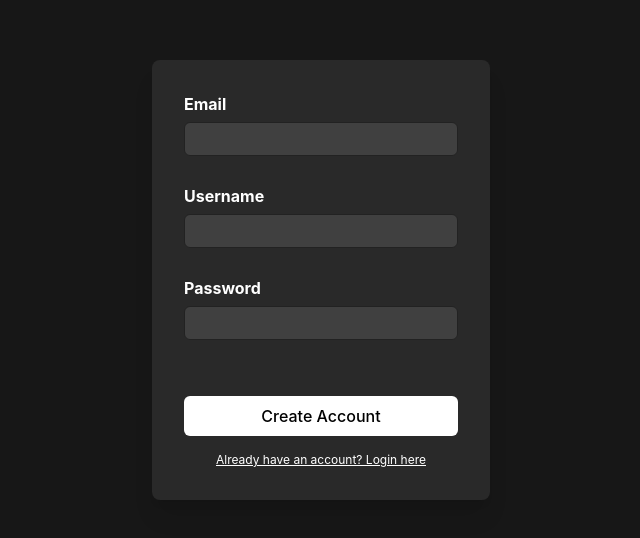
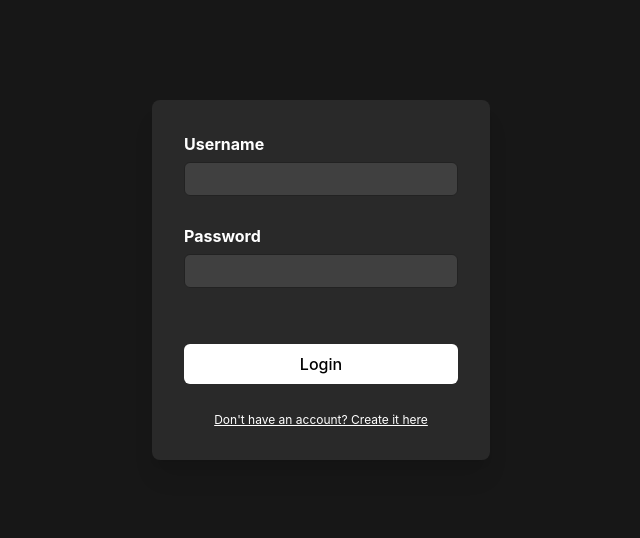
Before and after one commit to sbstnrmrz/react-test, a React (Create React App) app: page / in a window 1280 px wide. Shown: the part 120-658 px from the top of the page, without its empty margins (319-959 px from the left). Built offline with nearby package versions, Linux system fonts and the light colour scheme.

Commit message:
username and password validations in login component

```diff
--- a/db.json
+++ b/db.json
@@ -1,4 +1,11 @@
 {
   "users": [
+    {
+      "id": "7f24",
+      "name": "skibidi25",
+      "email": "asd@as.com",
+      "password": "12345",
+      "createdAt": "2025-08-28T15:53:58.266Z"
+    }
   ]
 }
--- a/src/App.css
+++ b/src/App.css
@@ -44,4 +44,9 @@
 }
 
 .button-style {
-  @apply cursor-pointer flex text-base items-center justify-center font-medium rounded-[6px] bg-white text-black px-4 py-2 hover:bg-white/90}
+  @apply cursor-pointer flex text-base items-center justify-center font-medium rounded-[6px] bg-white text-black px-4 py-2 hover:bg-white/90
+}
+
+.error-msg {
+  @apply text-center text-base text-red-300
+}
--- a/src/api/users.ts
+++ b/src/api/users.ts
@@ -11,19 +11,19 @@ export const createUser = async(user: User) => {
 
 }
 
-export const getUser = async(username: string) => {
-  let data;
+export const getUser = async(username: string): Promise<User> => {
   try {
     const res = await fetch(`${api_url}/users?name=${username}`);
-    data = await res.json();
+    const data = (await res.json())[0];
+    console.log(`fetched user:`);
+    console.log(data);
+    return data;
   } catch (error) {
     throw `error fetching user: ${username}. Error: ${error}`;
   }
-
-  return JSON.parse(data);
 }
 
-export const getUsers = async() => {
+export const getUsers = async(): Promise<User[]> => {
   let data;
   try {
     const res = await fetch(`${api_url}/users`);
@@ -32,8 +32,7 @@ export const getUsers = async() => {
     throw `error fetching users. Error: ${error}`;
   }
 
-
-  return JSON.parse(data);
+  return data;
 }
 
 export const checkUserExists = async(username: string) => {
@@ -43,13 +42,13 @@ export const checkUserExists = async(username: string) => {
     const exists = data.some((user: any) => user.name === username);
     if (exists) {
       console.log('user:', username,'already exists!');
-      return true;
     }
+    console.log('user:', username,'doesnt exists!');
+    return exists;
+
   } catch (error) {
     throw `error checking if user: ${username} exists. Error: ${error}`;
   }
-
-  return false;
 }
 
 export const checkEmailExists = async(email: string) => {
@@ -59,11 +58,41 @@ export const checkEmailExists = async(email: string) => {
     const exists = data.some((user: User) => user.email === email);
     if (exists) {
       console.log('email:', email,'already exists!');
-      return true;
     }
+    return exists;
+
   } catch (error) {
     throw `error checking if email: ${email} exists. Error: ${error}`;
   }
+}
 
-  return false;
+export const checkPasswordMatch = async(username: string, _password: string): Promise<boolean> => {
+  try {
+    // maybe this is redundant
+//  const userExists = await checkUserExists(username);
+//  if (!userExists) {
+//    console.log('user for check password doesnt exists!');
+//    return false;
+//  }
+
+    console.warn(`trying to get user c=for comparing: ${username}`);
+
+    const user = await getUser(username);
+    console.log('user for password:');
+    console.log(user);
+
+
+    console.warn(`savedpass: ${user.password}, inputpass: ${_password}`);
+
+    const match = _password === user.password;
+    if (match) {
+      console.log(`password match`);
+      return true;
+    }
+    console.log(`password doesnt match`);
+    return false;
+
+  } catch (error) {
+    throw `error checking password match. Error: ${error}`;
+  }
 }
--- a/src/components/LoginAccountForm.tsx
+++ b/src/components/LoginAccountForm.tsx
@@ -1,7 +1,64 @@
+import { useState } from "react";
+import { SubmitHandler, useForm } from "react-hook-form";
+import * as Users from '../api/users'
+
+type Inputs = {
+  username: string,
+  password: string,
+};
+
 export const LoginAccountForm = () => {
+  const {register, handleSubmit, formState: {errors}} = useForm<Inputs>()
+  const [data, setData] = useState('');
+
+  const onSubmit: SubmitHandler<Inputs> = async(data) => {
+    setData(JSON.stringify(data));
+    console.log(data);
+
+    const checkUserExists = await Users.checkUserExists(data.username);
+    if (!checkUserExists) return;
+
+    const passwordMatch = await Users.checkPasswordMatch(data.username, data.password);
+    if (!passwordMatch) return;
+
+    console.log(`login with user: ${data.username} successful!`);
+  }
+
   return (
-    <div>
+    <form onSubmit={handleSubmit(onSubmit)} className="flex flex-col gap-7 p-8 bg-[#292929] shadow-xl rounded-[8px]">
+      <div>
+        <span className="block text-base font-bold">Username</span>
+        <input className="input-style" type="text"
+          {...register("username", {
+            required: 'Username is required',
+            pattern: {
+              value: /^\S*$/,
+              message: 'Invalid username',
+            },
+          })
+          }
+        />
 
-    </div>
+      </div>
+      <div>
+        <span className="block text-base font-bold">Password</span>
+        <input className="input-style" type="password"
+          {...register("password", {required: 'password is required'})}
+        />
+      </div>
+      <div>
+        {errors.username &&
+          <p className="error-msg">{errors.username?.message}</p>
+        }
+        {errors.password &&
+          <p className="error-msg">{errors.password?.message}</p>
+        }
+      </div>
+      {data &&
+        <pre className="text-xs">{data}</pre>
+      }
+      <button className="button-style">Login</button>
+      <a href='#' className="underline flex justify-center text-xs">Don't have an account? Create it here</a>
+    </form>
   )
 }
--- a/src/output.css
+++ b/src/output.css
@@ -173,9 +173,6 @@
   .mt-4 {
     margin-top: calc(var(--spacing) * 4);
   }
-  .mt-8 {
-    margin-top: calc(var(--spacing) * 8);
-  }
   .block {
     display: block;
   }
@@ -292,6 +289,12 @@
     }
   }
 }
+.error-msg {
+  text-align: center;
+  font-size: var(--text-base);
+  line-height: var(--tw-leading, var(--text-base--line-height));
+  color: var(--color-red-300);
+}
 @property --tw-font-weight {
   syntax: "*";
   inherits: false;
--- a/src/pages/LoginPage.tsx
+++ b/src/pages/LoginPage.tsx
@@ -1,101 +1,14 @@
 import { useState } from "react";
 import { SubmitHandler, useForm } from "react-hook-form"
 import * as Users from '../api/users'
-
-type Inputs = {
-  email: string,
-  username: string,
-  password: string,
-};
+import { CreateAccountForm } from "../components/CreateAccountForm";
+import { LoginAccountForm } from "../components/LoginAccountForm";
 
 export const LoginPage = () => {
-  const {register, handleSubmit, formState: {errors}} = useForm<Inputs>()
-  const [data, setData] = useState('');
-  const onSubmit: SubmitHandler<Inputs> = async(data) => {
-    setData(JSON.stringify(data));
-    console.log(data);
-
-    const checkUserExists = await Users.checkUserExists(data.username);
-    if (checkUserExists) return;
-
-    const checkEmailExists = await Users.checkEmailExists(data.email);
-    if (checkEmailExists) return;
-
-    const user: Users.User = {
-      name: data.username,
-      email: data.email,
-      password: data.password,
-      createdAt: new Date()
-    };
-
-    const res = await fetch('http://localhost:3333/users', {
-      method: 'POST',
-      headers: {
-        'Content-Type': "application/json"
-      },
-      body: JSON.stringify(user)
-    });
-    const resData = await res.json();
-    console.log('res status:', res.statusText);
-
-    console.log(resData);
-  }
 
   return (
-    <div className="p-8 bg-[#292929] shadow-xl rounded-[8px]">
-      <form onSubmit={handleSubmit(onSubmit)}className="flex flex-col gap-7">
-        <div>
-          <span className="block text-base font-bold">Email</span>
-          <input className="input-style" type="text"
-            {...register("email", {
-              required: 'email is required',
-              pattern: {
-                value: /^[A-Z0-9._%+-]+@[A-Z0-9.-]+\.[A-Z]{2,}$/i,
-                message: 'Invalid email address',
-              },
-            })
-            }
-          />
-
-        </div>
-        <div>
-          <span className="block text-base font-bold">Username</span>
-          <input className="input-style" type="text"
-            {...register("username", {
-              required: 'Username is required',
-                pattern: {
-                  value: /^\S*$/,
-                  message: 'Invalid username',
-                },
-              })
-            }
-          />
-
-        </div>
-        <div>
-          <span className="block text-base font-bold">Password</span>
-          <input className="input-style" type="password"
-            {...register("password", {required: 'password is required'})}
-          />
-        </div>
-        <div>
-          {errors.username &&
-            <p className="text-center text-base text-red-300">{errors.username?.message}</p>
-          }
-          {errors.email &&
-            <p className="text-center text-base text-red-300">{errors.email?.message}</p>
-          }
-          {errors.password &&
-            <p className="text-center text-base text-red-300">{errors.password?.message}</p>
-          }
-        </div>
-        {data &&
-          <pre className="text-xs">{data}</pre>
-        }
-
-        <button className="button-style">Create Account</button>
-      </form>
-      <a href='#' className="underline mt-4 flex justify-center text-xs">Already have an account? Login here</a>
+    <div className="">
+      <LoginAccountForm/>
     </div>
   )
 }
```
Also changed, not shown: src/components/CreateAccountForm.tsx (+49 -8 lines), 1 other file (tests, documents, lock files or other folders).
